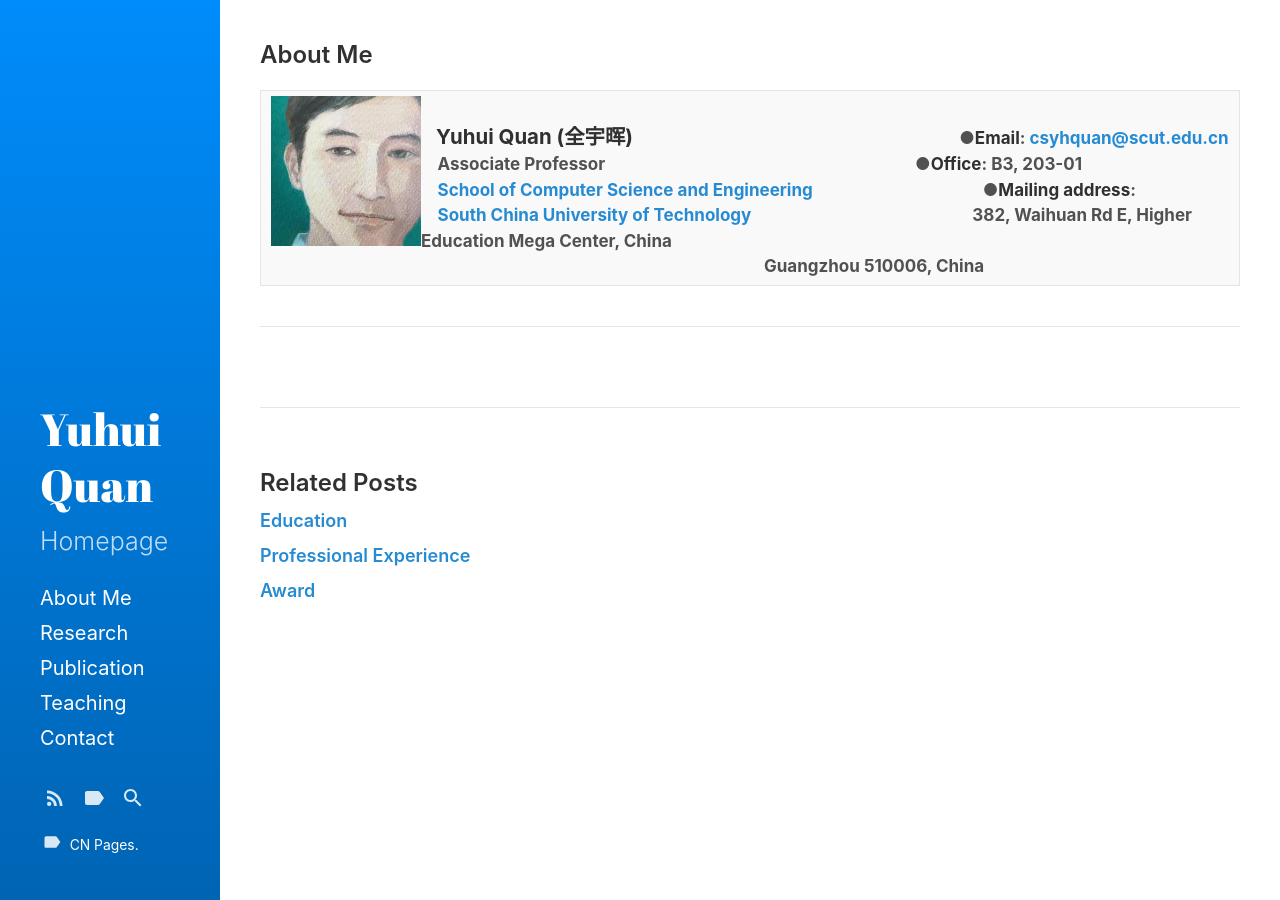
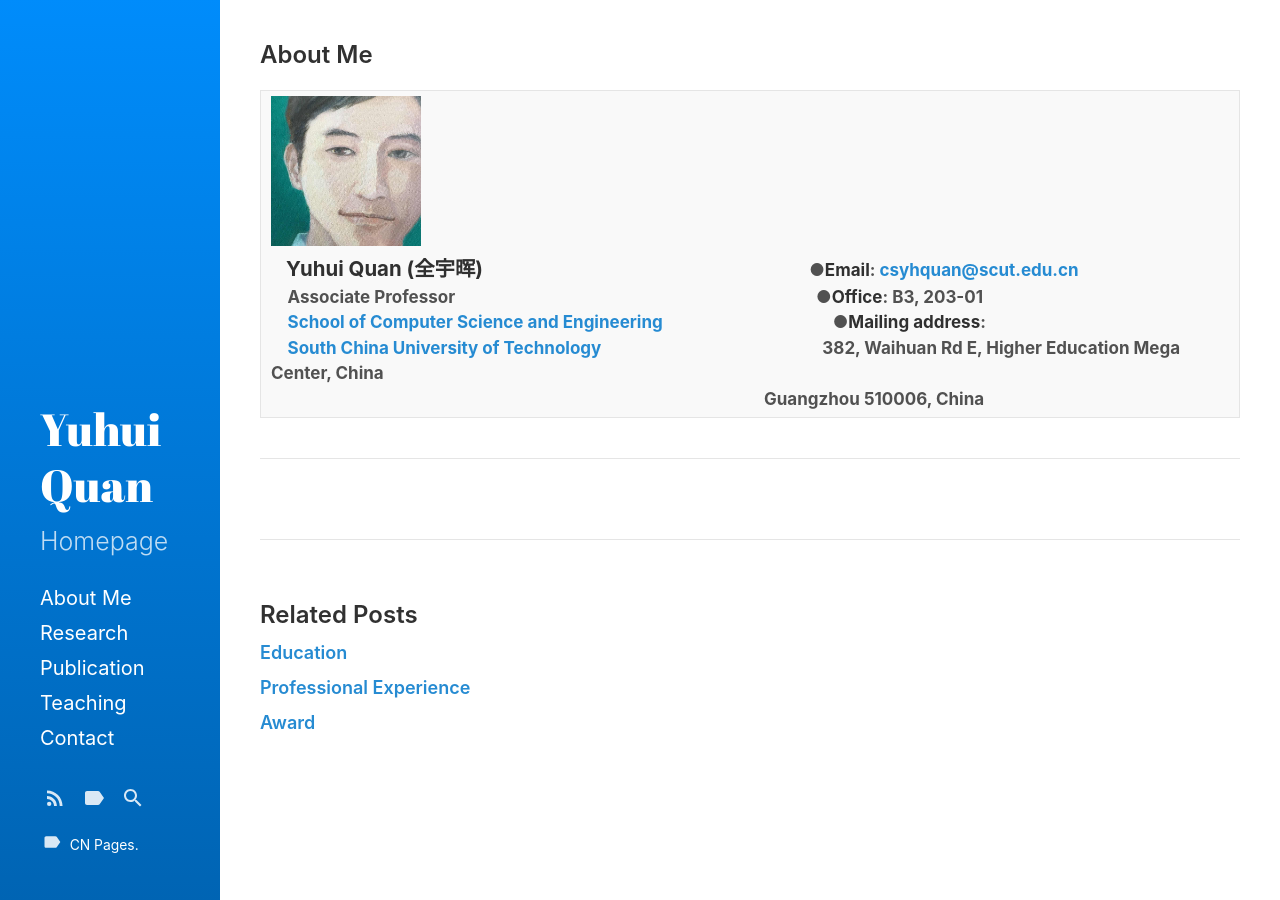
Before and after one commit to Dofboom/Dofboom.github.io, a Jekyll site: the page built from _posts/2020-5-30-resume.md, in a window 1280 px wide. Built offline with Jekyll 4.4.1, drawn with Linux system fonts in a browser that asks for light colours.

Commit message:
Update 2020-5-30-resume.md

```diff
--- a/_posts/2020-5-30-resume.md
+++ b/_posts/2020-5-30-resume.md
@@ -7,9 +7,9 @@ excerpt_separator:  <!--more-->
 <tbody>
 <tr>
 <th>
-<img src="https://github.com/Dofboom/Dofboom.github.io/raw/master/images/2.jpg" alt="" width="150" align="left" /><br />
+<img src="https://github.com/Dofboom/Dofboom.github.io/raw/master/images/2.jpg" width="150" /><br />
 <span style="font-size: 120%;"><strong> &ensp; Yuhui Quan  (全宇晖)</strong>&emsp;&emsp;&emsp;&emsp;&emsp;&emsp;&emsp;&emsp;&emsp;&emsp;&emsp;&emsp;&emsp;&emsp;&emsp;&emsp;<small>●<strong>Email</strong>: <a href="mailto:csyhquan@scut.edu.cn">csyhquan@scut.edu.cn</a></small></span><br />
-<span style="font-size: 100%;">&ensp; &nbsp;Associate Professor &emsp;&emsp;&emsp;&emsp;&emsp;&emsp;&emsp;&emsp;&emsp;&emsp;&emsp;&emsp;&emsp;&emsp;&emsp;&emsp;&emsp;&emsp;●<strong>Office</strong>: B3, 203-01<a href="http://www2.scut.edu.cn/cs/"><br>&ensp;&nbsp;&nbsp;School of Computer Science and Engineering</a>&emsp;&emsp;&emsp;&emsp;&emsp;&emsp;&emsp;&emsp;&emsp;&emsp;●<strong>Mailing address</strong>:</span><br />
+<span style="font-size: 100%;">&ensp; &nbsp;Associate Professor &emsp;&emsp;&emsp;&emsp;&emsp;&emsp;&emsp;&emsp;&emsp;&emsp;&emsp;&emsp;&emsp;&emsp;&emsp;&emsp;&emsp;&emsp;&emsp;&emsp;&emsp;●<strong>Office</strong>: B3, 203-01<a href="http://www2.scut.edu.cn/cs/"><br>&ensp;&nbsp;&nbsp;School of Computer Science and Engineering</a>&emsp;&emsp;&emsp;&emsp;&emsp;&emsp;&emsp;&emsp;&emsp;&emsp;●<strong>Mailing address</strong>:</span><br />
 <span style="font-size: 100%;"> <a href="https://www.scut.edu.cn">&ensp;&nbsp; South China University of Technology</a>&emsp;&emsp;&emsp;&emsp;&emsp;&emsp;&emsp;&emsp;&emsp;&emsp;&emsp;&emsp;&emsp;382, Waihuan Rd E, Higher Education Mega Center, China<br /></span>
 <span style="font-size: 100%;">&emsp;&emsp;&emsp;&emsp;&emsp;&emsp;&emsp;&emsp;&emsp;&emsp;&emsp;&emsp;&emsp;&emsp;&emsp;&emsp;&emsp;&emsp;&emsp;&emsp;&emsp;&emsp;&emsp;&emsp;&emsp;&emsp;&emsp;&emsp;&emsp;Guangzhou 510006, China</span>
 </th>
```
